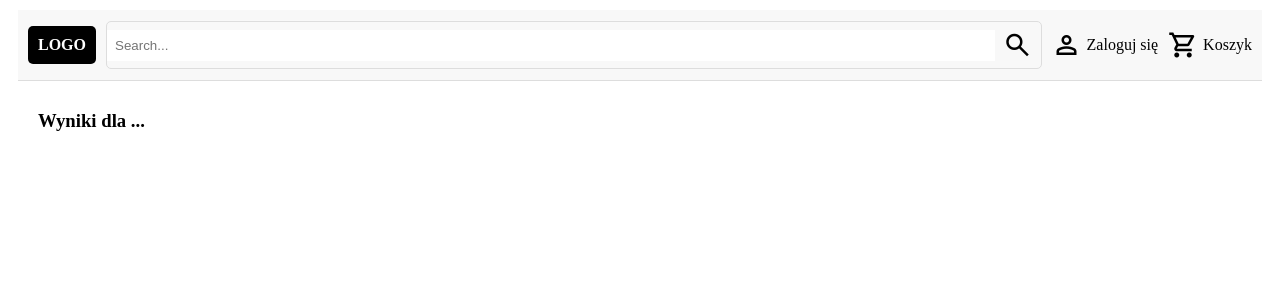
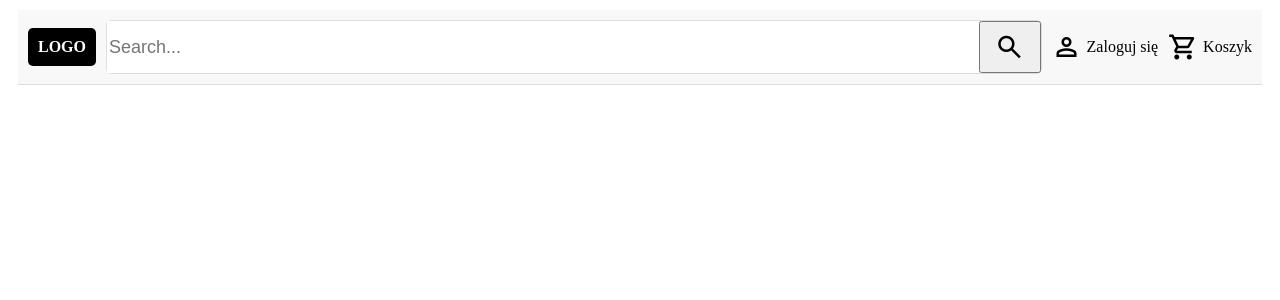
Before and after one commit to Wredi/ksiegarnia, a Node project: template views/home.ejs in a window 1280 px wide. Shown: the top 300 px of the page. Run offline with Node 20 templates, Linux system fonts and the light colour scheme; the template is opened without the code that fills it, so the values that code supplies are empty.

Commit message:
search functionality added

```diff
--- a/public/css/pages/home.css
+++ b/public/css/pages/home.css
@@ -50,21 +50,20 @@
   grid-area: logo;
 }
 
-.search {
+.search > form {
   display: flex;
-  align-items: center;
+  align-items: stretch;
   border: 1px solid #ddd;
   border-radius: 5px;
-  overflow: hidden;
   grid-area: search;
 }
-.search input {
+.search > form input {
   flex-grow: 1;
-  padding: 8px;
   border: none;
   outline: none;
+  font-size: 18px;
 }
-.search .material-icons {
+.search > form .material-icons {
   padding: 8px;
   cursor: pointer;
 }
--- a/views/home.ejs
+++ b/views/home.ejs
@@ -68,7 +68,9 @@
                     <% }) %>
                 </div>
             <div class="right-content">
-                <h3>Wyniki dla ...</h3>
+                <% if (searchPhrase) { %>
+                    <h3>Wyniki dla: <em><%= searchPhrase %></em></h3>
+                <% } %>
                 <div class="book-container">
                     <% books.forEach(book => { %>
                         <a href="/book/<%= book.id %>">
--- a/views/partials/navigation.ejs
+++ b/views/partials/navigation.ejs
@@ -1,8 +1,13 @@
 <nav class="navbar">
     <a href="/" class="logo">LOGO</a>
+
     <div class="search">
-        <input type="text" placeholder="Search...">
-        <span class="material-icons material-symbols-outlined">search</span>
+        <form action="/" method="GET" class="search-form">
+            <input type="text" name="search" placeholder="Search..." class="search-input">
+            <button type="submit" class="search-button">
+                <span class="material-icons material-symbols-outlined">search</span>
+            </button>
+        </form>
     </div>
 
     <a href="<%= user ? '/logout' : '/login' %>" class="user-panel">
```
Also changed, not shown: public/css/pages/book.css (+5 -6 lines), public/css/pages/cart.css (+5 -6 lines), public/css/pages/login.css (+5 -6 lines), public/css/pages/register.css (+5 -6 lines), routes/router.mjs (+6 -1 lines), sass/layout/_navigation.scss (+3 -4 lines), 5 other files.
